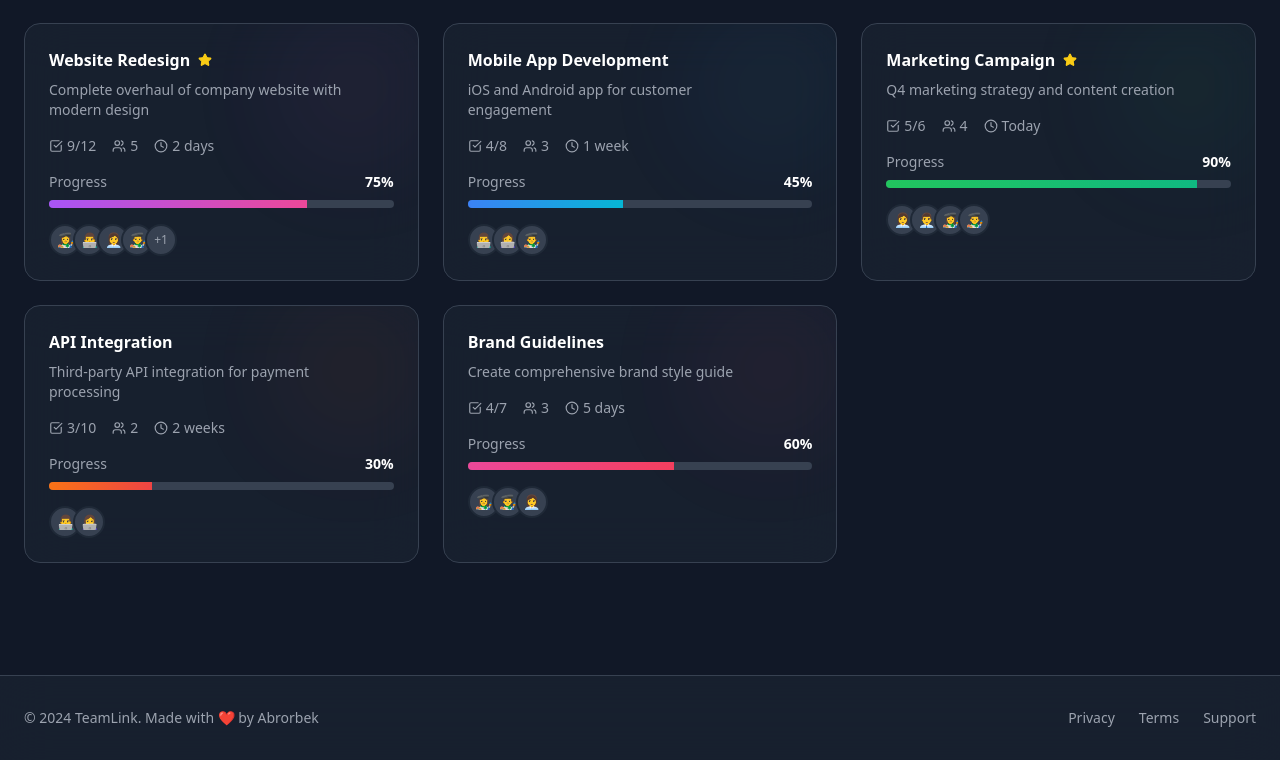
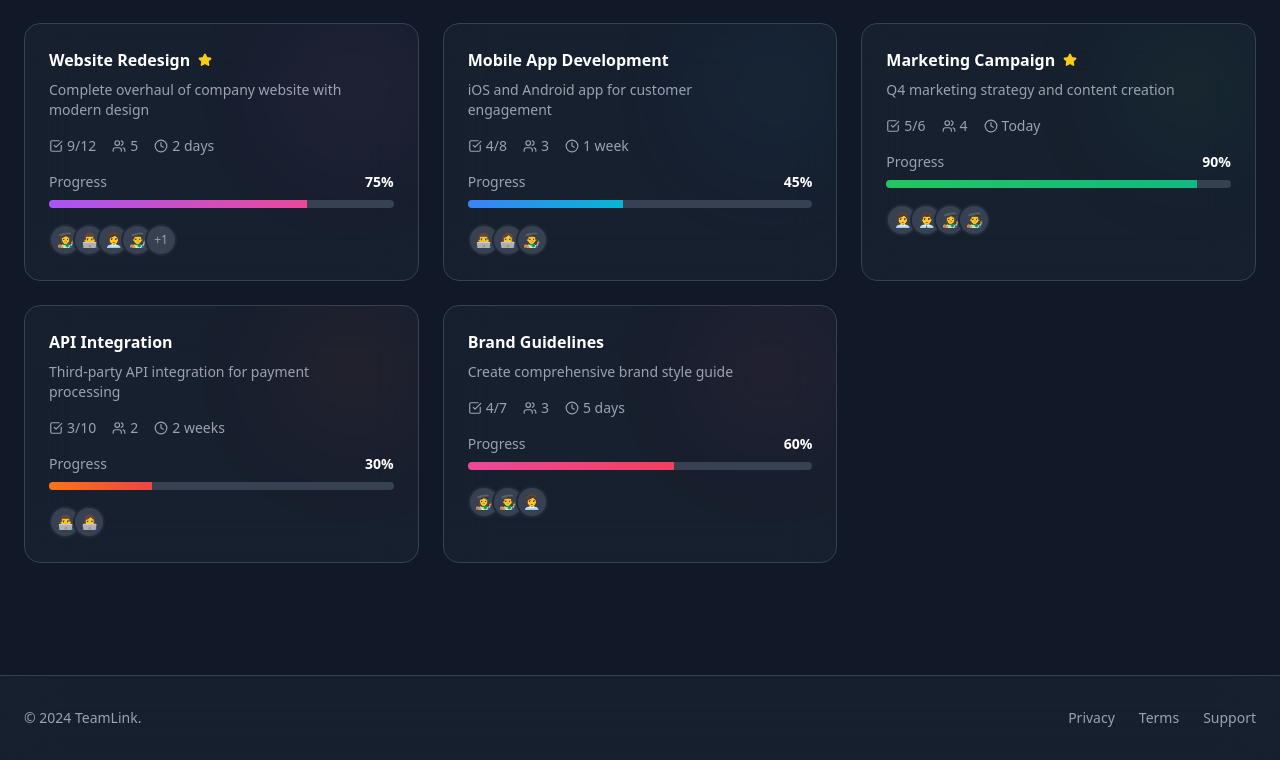
Before and after one commit to Abrorbek-Ibaydullaev/TeamLink_Samandar, a React (Vite) app in the folder frontend/: page /projects in a window 1280 px wide. Shown: the part 310-1070 px from the top of the page. Built offline with nearby package versions, Linux system fonts and the light colour scheme; sample sign-in values are in the browser's storage.

Commit message:
Update Layout.jsx

```diff
--- a/frontend/src/components/Layout.jsx
+++ b/frontend/src/components/Layout.jsx
@@ -130,7 +130,7 @@ export default function Layout({ children, darkMode, setDarkMode }) {
         <div className="container mx-auto px-6 py-8">
           <div className="flex flex-col md:flex-row items-center justify-between gap-4">
             <p className={`text-sm ${textSecondary}`}>
-              © 2024 TeamLink. Made with ❤️ by Abrorbek
+              © 2024 TeamLink.
             </p>
             <div className="flex gap-6">
               <a href="#" className={`text-sm ${textSecondary} hover:${textPrimary} transition`}>Privacy</a>
```
